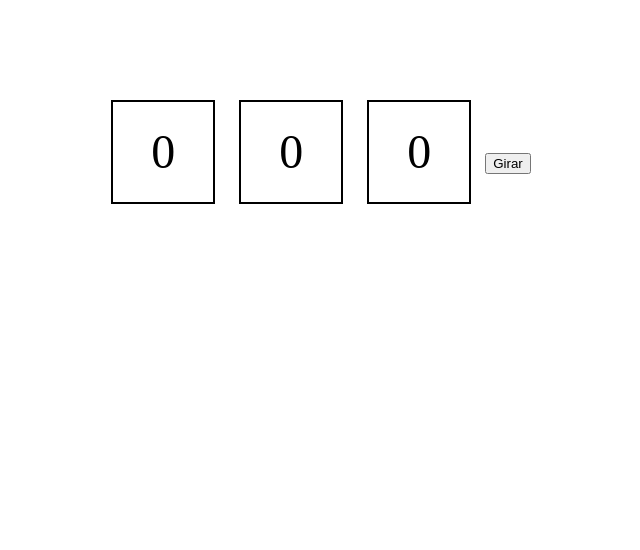
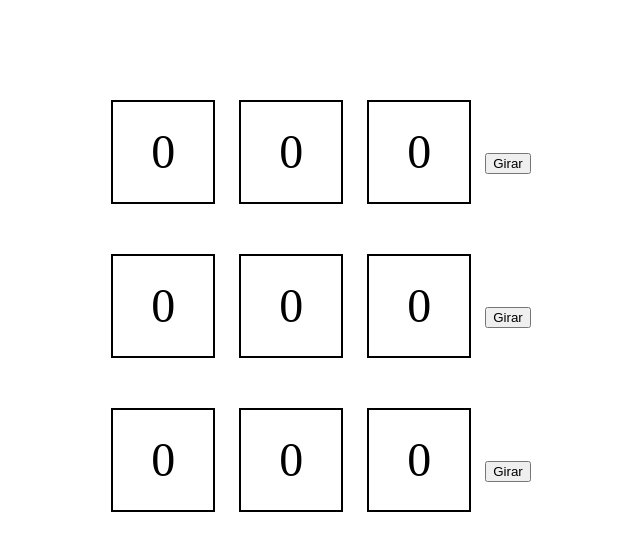
Before and after one commit to alonns04/tragamonedas, a plain HTML site: page index.html in a window 1280 px wide. Shown: the whole page, without its empty margins (324-964 px from the left). Drawn offline with Linux system fonts and the light colour scheme.

Commit message:
tragamonedas lograda

```diff
--- a/index.html
+++ b/index.html
@@ -12,12 +12,28 @@
       <title>Máquina Tragamonedas</title>
     </head>
     <body style="margin-top: 100px;">
+
       <div class="slot-machine">
         <div class="slot">0</div>
         <div class="slot">0</div>
         <div class="slot">0</div>
         <button id="spin-btn">Girar</button>
       </div>
+
+      <div class="slot-machine">
+        <div class="slot">0</div>
+        <div class="slot">0</div>
+        <div class="slot">0</div>
+        <button id="spin-btn">Girar</button>
+      </div>
+
+      <div class="slot-machine">
+        <div class="slot">0</div>
+        <div class="slot">0</div>
+        <div class="slot">0</div>
+        <button id="spin-btn">Girar</button>
+      </div>
+
       <script src="script.js"></script>
 </body>
 </html>
--- a/script.js
+++ b/script.js
@@ -1,4 +1,4 @@
-const duracionGiro = 600;
+const duracionGiro = 400;
 const elementos = document.querySelectorAll(".slot");
 const giroBoton = document.getElementById("spin-btn");
 
```
